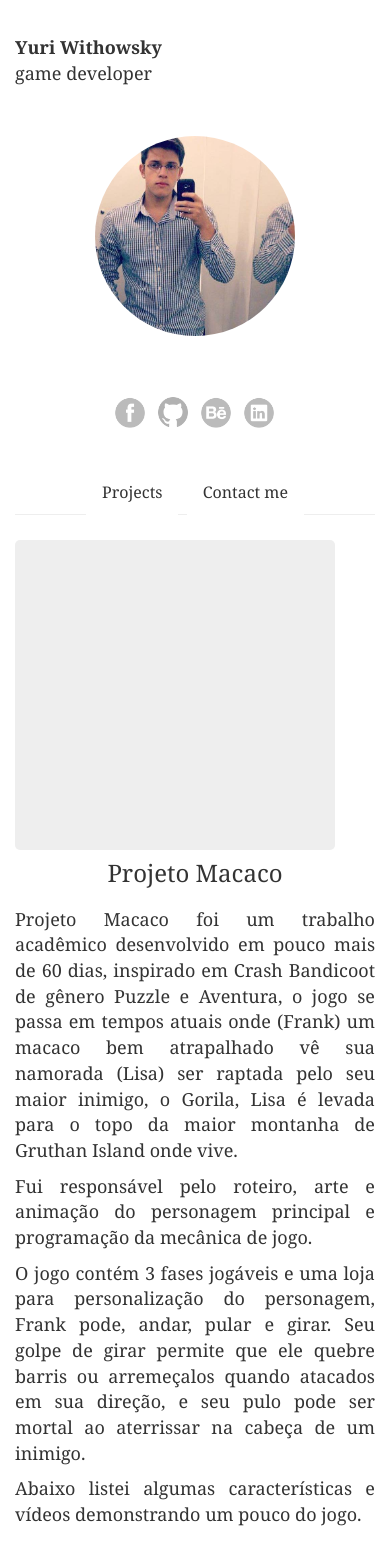
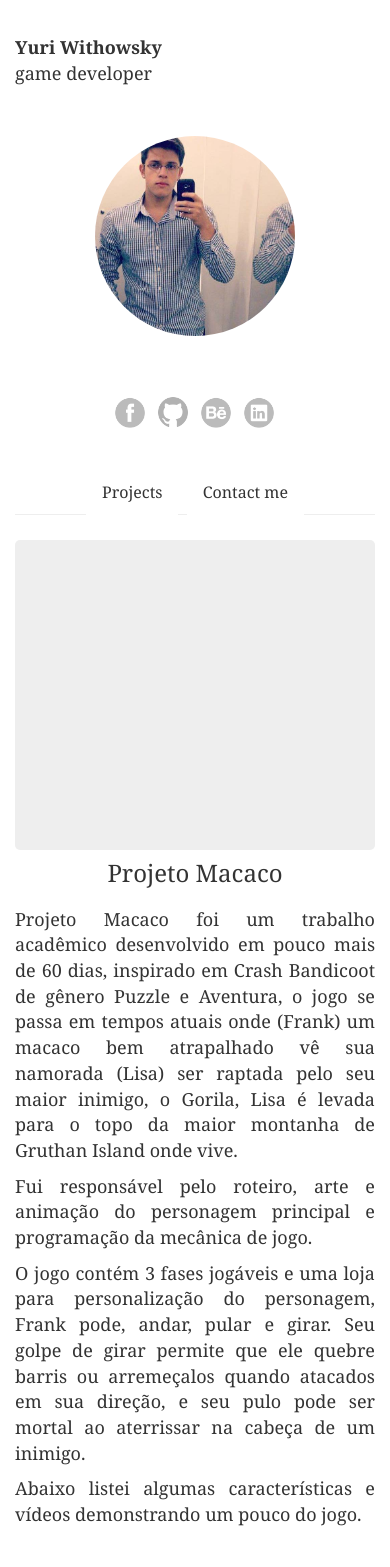
Before and after one commit to yuriwithowsky/yuriwithowsky.github.io, a Jekyll site: the page built from _posts/2015-09-29-project-monkey.md, in a window 390 px wide. Shown: the top 1567 px of the page. Built offline with Jekyll 4.4.1, drawn with Linux system fonts in a browser that asks for light colours; some web fonts are replaced.

Commit message:
Update theme.css

```diff
--- a/css/theme.css
+++ b/css/theme.css
@@ -272,7 +272,7 @@ div#mini-article {
 div#divider {
     width: 2%;
     float: left;
-    height: 100px;
+    height: 10px;
 }
 
 span.mini-article-title {
@@ -332,4 +332,14 @@ span.mini-article-title {
         width: 60px;
         margin: 0 auto;
     }
+
+    .article-picture
+    {
+        width: 100%;
+    }
+
+    .mini-article
+    {
+        width: 100%;
+    }
 }
```
